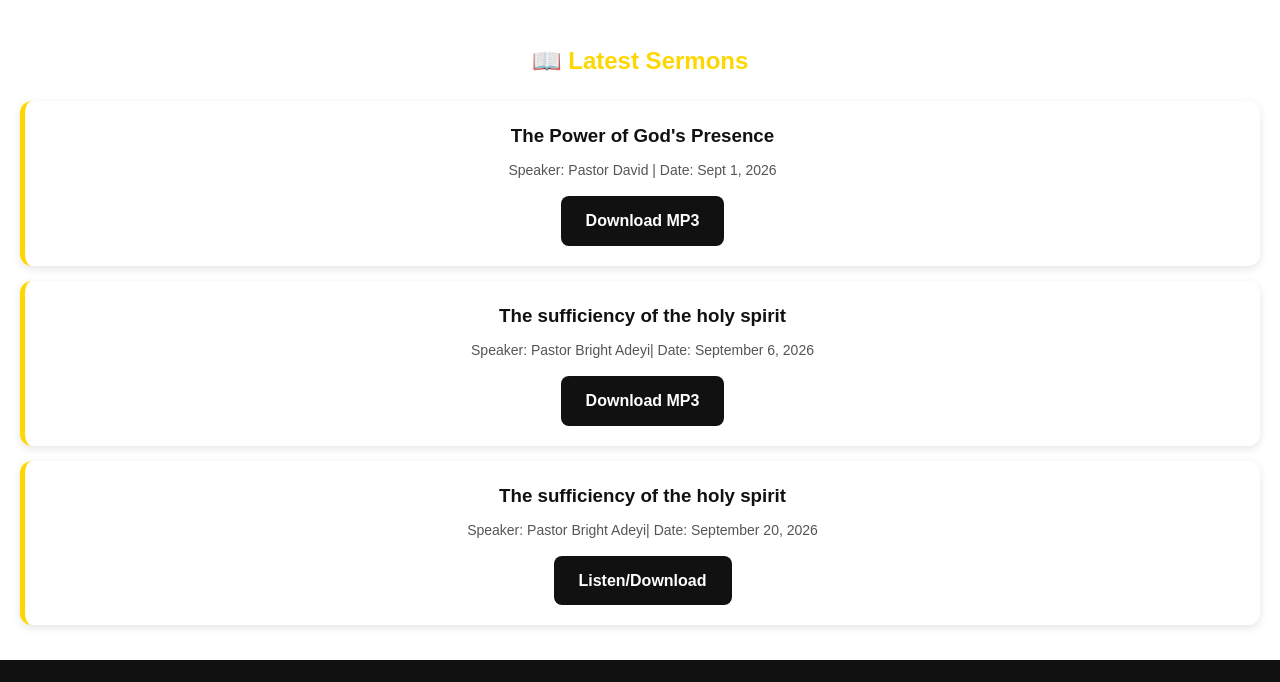
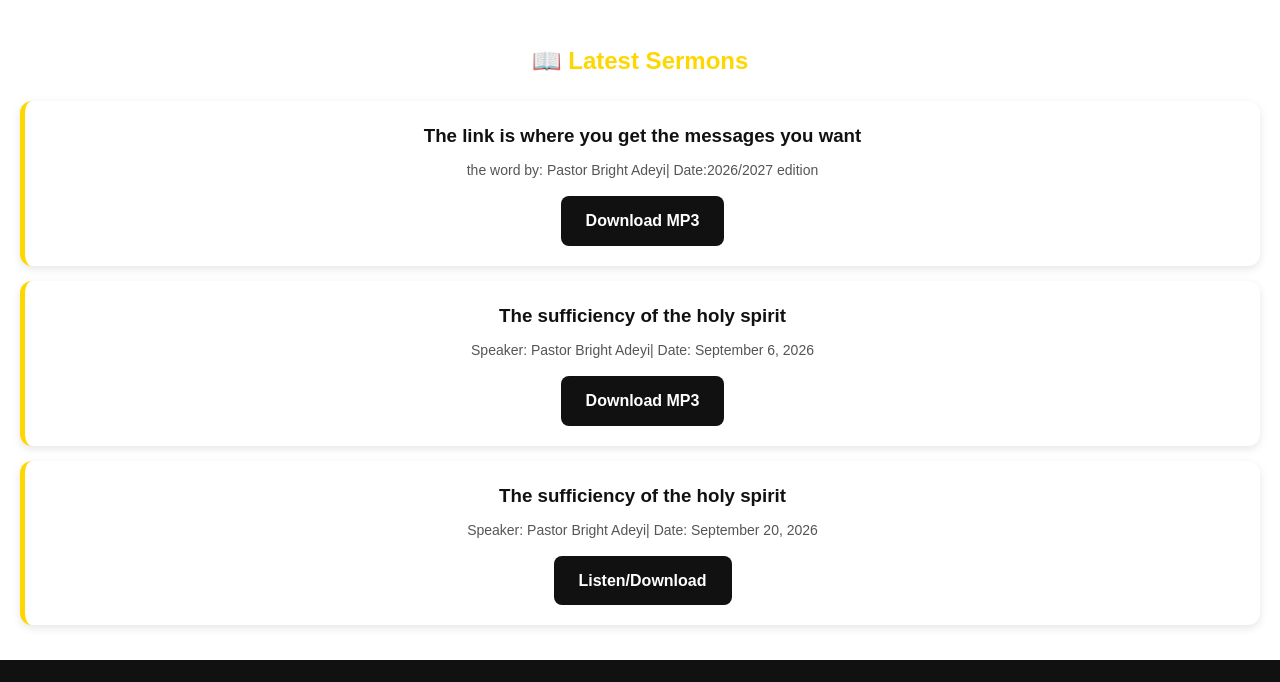
Before and after one commit to Davidtech090/Embassy-website-, a plain HTML site: page index.html in a window 1280 px wide. Shown: the part 4760-5442 px from the top of the page. Drawn offline with Linux system fonts and the light colour scheme.

Commit message:
Restore index.html to original state

```diff
--- a/index.html
+++ b/index.html
@@ -485,8 +485,8 @@
   <h2>📖 Latest Sermons</h2>
 
   <div class="sermon-card">
-    <h3>The Power of God's Presence</h3>
-    <p>Speaker: Pastor David | Date: Sept 1, 2026</p>
+    <h3>The link is where you get the messages you want</h3>
+    <p>the word by: Pastor Bright Adeyi| Date:2026/2027 edition</p>
     <a href="sermons/power-of-presence.mp3" download class="download-btn">Download MP3</a>
   </div>
 
```
